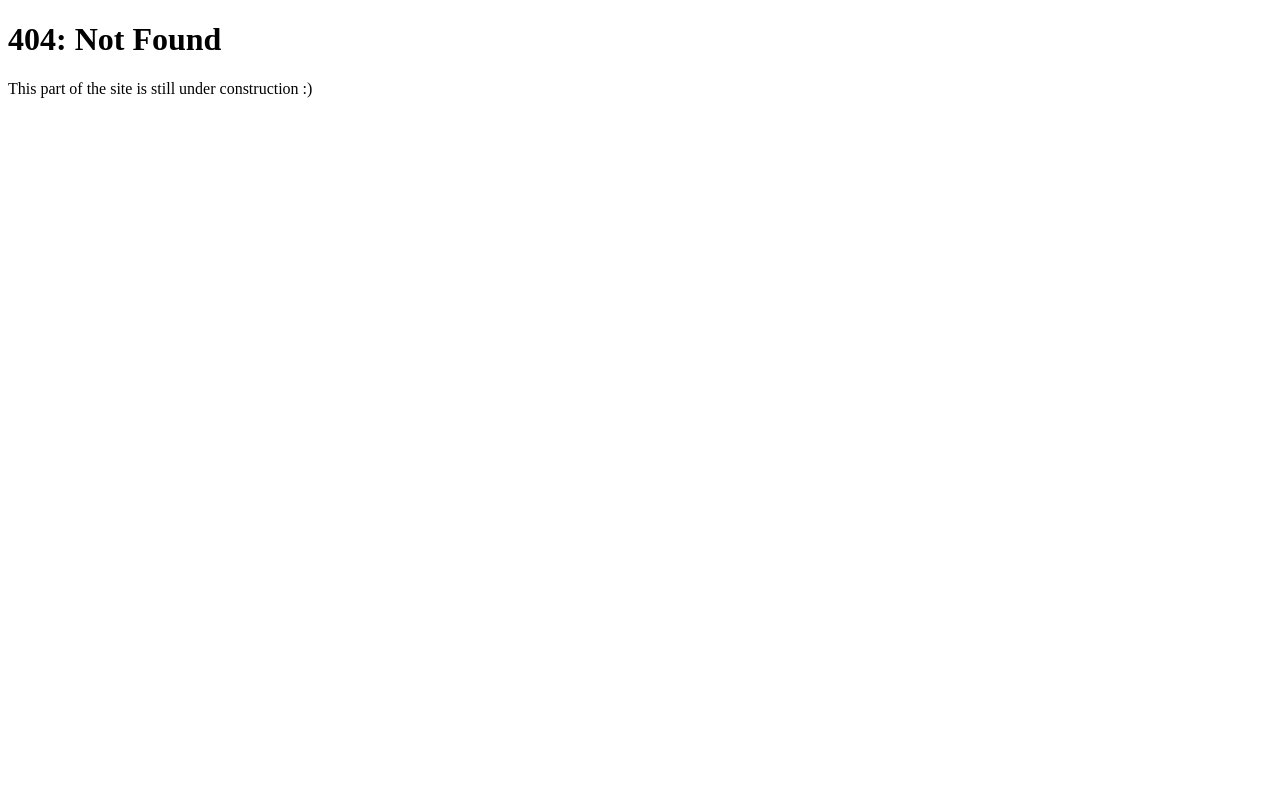
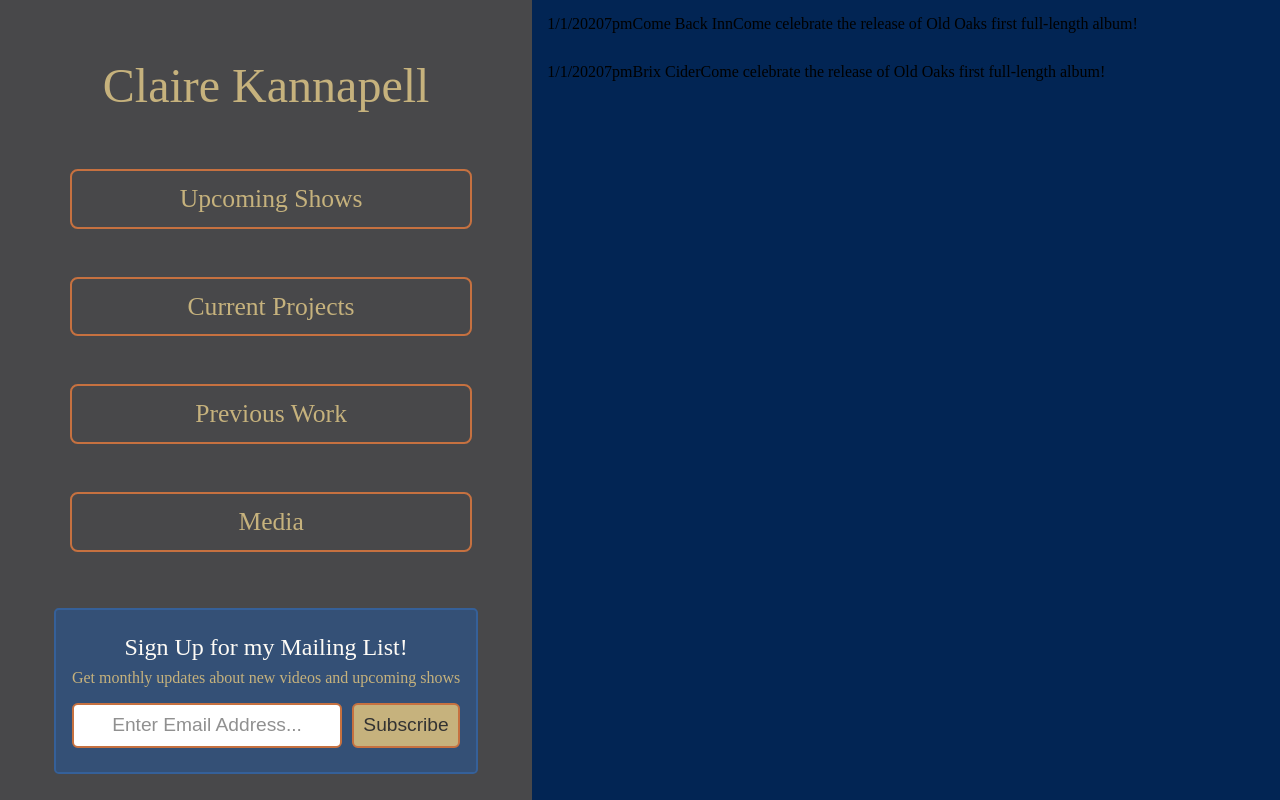
Before and after one commit to kannapples/eClaire, a Gatsby site: page /upcoming-shows in a window 1280 px wide. Before the commit this address had no page. Built offline with nearby package versions, Linux system fonts and the light colour scheme; Gatsby itself is replaced by a stand-in of ours; a web font is replaced by a local one.

Commit message:
update links

```diff
--- a/src/components/navigationPane.js
+++ b/src/components/navigationPane.js
@@ -1,15 +1,17 @@
-import React from "react";
+import React, { useState } from "react";
 import { Link } from "gatsby"
 import "../stylesheets/navigation.scss"
 import MailingListForm from "./mailingListForm";
 
 export default function NavigationPane() {
+
     return (
-    <div id="navigation">
-
-        <h1 className="main-title">Claire Kannapell</h1>
+        <div id="navigation" className="nav-left-pane">
+            <div className="main-title-container ">
+                <Link to="/" className="main-title">Claire Kannapell</Link>
+            </div>
             <div className="navigation-link">
-            <Link to="/calendar" className="btn btn-lg custom-button">Upcoming Shows</Link>
+                <Link to="/upcoming-shows" className="btn btn-lg custom-button">Upcoming Shows</Link>
             </div>
             <div className="navigation-link">
                 <Link to="/current-projects" className="btn btn-lg custom-button">Current Projects</Link>
--- /dev/null
+++ b/src/components/showInfo.js
@@ -0,0 +1,14 @@
+import React from "react";
+import "../stylesheets/showInfo.scss";
+
+export default function ShowInfo({date, time, location, price, description}) {
+    return (
+        <div className="show-info-container">
+            <span>{date}</span>
+            <span>{time}</span>
+            <span>{location}</span>
+            <span>{price}</span>
+            <span>{description}</span>
+        </div>
+    );
+}
--- a/src/pages/index.js
+++ b/src/pages/index.js
@@ -29,9 +29,7 @@ const BackgroundSection = ({ className }) => {
       >
       <div id="home-page-container">
           <SEO title="Home" />
-          <div id="left-pane" className="flex-container">
-            <NavigationPane />
-          </div>
+          <NavigationPane />
       </div>
     </BackgroundImage>
   )
--- /dev/null
+++ b/src/pages/upcoming-shows.js
@@ -0,0 +1,33 @@
+import React from "react";
+import "../stylesheets/navigation.scss";
+import "../stylesheets/general.scss";
+import NavigationPane from "../components/navigationPane";
+import ShowInfo from "../components/showInfo";
+
+export default function UpcomingShows() {
+
+    return (
+        <div className="page-container">
+            <NavigationPane />
+
+            <div className="page-content">
+                <ShowInfo
+                    title="Old Oaks Album Release Show"
+                    date="1/1/2020"
+                    time="7pm"
+                    location="Come Back Inn"
+                    price={null}
+                    description="Come celebrate the release of Old Oaks first full-length album!"
+                />
+                <ShowInfo
+                    title="Old Oaks Album Release Show 2"
+                    date="1/1/2020"
+                    time="7pm"
+                    location="Brix Cider"
+                    price={null}
+                    description="Come celebrate the release of Old Oaks first full-length album!"
+                />
+            </div>
+        </div>
+    )
+};
--- /dev/null
+++ b/src/stylesheets/general.scss
@@ -0,0 +1,13 @@
+@import '../stylesheets/color.scss';
+
+.page-content {
+    display: flex;
+    flex-direction: column;
+    width: 60%;
+    height: 100vh;
+    background-color: $eclaire-dark-blue;
+}
+.page-container {
+    display: flex;
+    flex-direction: row;
+}
--- a/src/stylesheets/navigation.scss
+++ b/src/stylesheets/navigation.scss
@@ -4,11 +4,15 @@ body {
   margin: 0px;
 }
 .main-title {
-    text-align: center;
     font-family: nazare;
     color: $eclaire-mustard;
     font-size: 3em;
     padding-bottom: 0.5em;
+    text-decoration: none;
+}
+.main-title-container {
+  text-align: center;
+  margin: 2em 0em;
 }
 .custom-button.btn {
   display: block;
@@ -26,8 +30,8 @@ body {
   color: $eclaire-orange;
   border: 2px solid $eclaire-orange;
 }
-  #left-pane {
-    width: 40%;
+.nav-left-pane {
+  width: 35%;
   height: 100vh;
   margin-right: auto;
   background-color: $eclaire-dark-grey;
@@ -35,16 +39,7 @@ body {
   display: flex;
   align-items: center;
   justify-content: center;
-  }
-  #right-pane {
-    width: 40%;
-    height: 100vh;
-    margin-left: auto;
-    background-color: $eclaire-dark-grey;
-    opacity: 0.8;
-    display: flex;
-    align-items: center;
-    justify-content: center;
+  padding: 0em 3em;
 }
 #navigation {
   display: flex;
@@ -52,44 +47,35 @@ body {
 }
 .navigation-link {
   display: block;
-    width: 100%;
-    margin: 2.5em 0em;
+  width: 90%;
+  margin: 1.5em 0em;
 }
-
 @font-face {
   font-family: nazare;
   src: url("https://use.typekit.net/oai1koi.css");
 }
-
 .pageSlider-exit > .page {
   z-index: 1;
 }
-
 .pageSlider-enter > .page {
     z-index: 10;
 }
-
 .pageSlider-enter.left > .page {
     transform: translate3d(100%, 0, 0);
 }
-
 .pageSlider-enter.right > .page {
     transform: translate3d(-100%, 0, 0);
 }
-
 .pageSlider-exit.left > .page {
     transform: translate3d(-100%, 0, 0);
 }
-
 .pageSlider-exit.right > .page {
     transform: translate3d(100%, 0, 0);
 }
-
 .pageSlider-enter.pageSlider-enter-active > .page {
     transform: translate3d(0, 0, 0);
     transition: all 800ms ease-in-out;
 }
-
 .message-error {
   color: red;
   padding-bottom: 0.5em;
@@ -97,7 +83,6 @@ body {
 .message-success {
   color: green;
 }
-
 .subscribe-email-input {
   color: $eclaire-dark-grey;
   border: 2px solid $eclaire-orange;
@@ -107,7 +92,6 @@ body {
   text-decoration: none;
   text-align: center;
 }
-
 .subscribe-form-submit-button {
   background-color: $eclaire-mustard;
   color: black;
@@ -119,11 +103,9 @@ body {
   text-align: center;
   margin-left: 0.5em;
 }
-
 .subscribe-form-submit-button:hover {
   background-color: $eclaire-orange;
 }
-
 .mailing-list {
   background-color: $eclaire-dark-blue;
   opacity: 1;
@@ -133,21 +115,28 @@ body {
   display: flex;
   flex-direction: column;
   text-align: center;
+  margin-top: 2em;
 }
-
 .mailing-list-title {
   font-size: 1.5em;
   color: $eclaire-white;
   font-family: nazare;
 }
-
 .mailing-list-description {
   font-size: 1em;
   padding: 0.5em 0em 1em 0em;
   color: $eclaire-mustard;
 }
-
-home-background-image {
-  width: 100%;
-  height: 600px;
+#navbar {
+  transform: translateX(-150px);
+  transition: transform 400ms ease-in;
+  width: 100px;
+  color: white;
+  height: 100%;
+  background-color: black;
+  padding: 20px;
+  font-family: sans-serif;
 }
+#navbar.nav-top-pane {
+  transform: translateX(-100%);
+}
--- /dev/null
+++ b/src/stylesheets/showInfo.scss
@@ -0,0 +1,3 @@
+.show-info-container {
+    padding: 15px;
+}
```
Also changed, not shown: src/pages/calendar.js (deleted, +0 -17 lines). Lines whose indentation alone changed are shown as unchanged.
